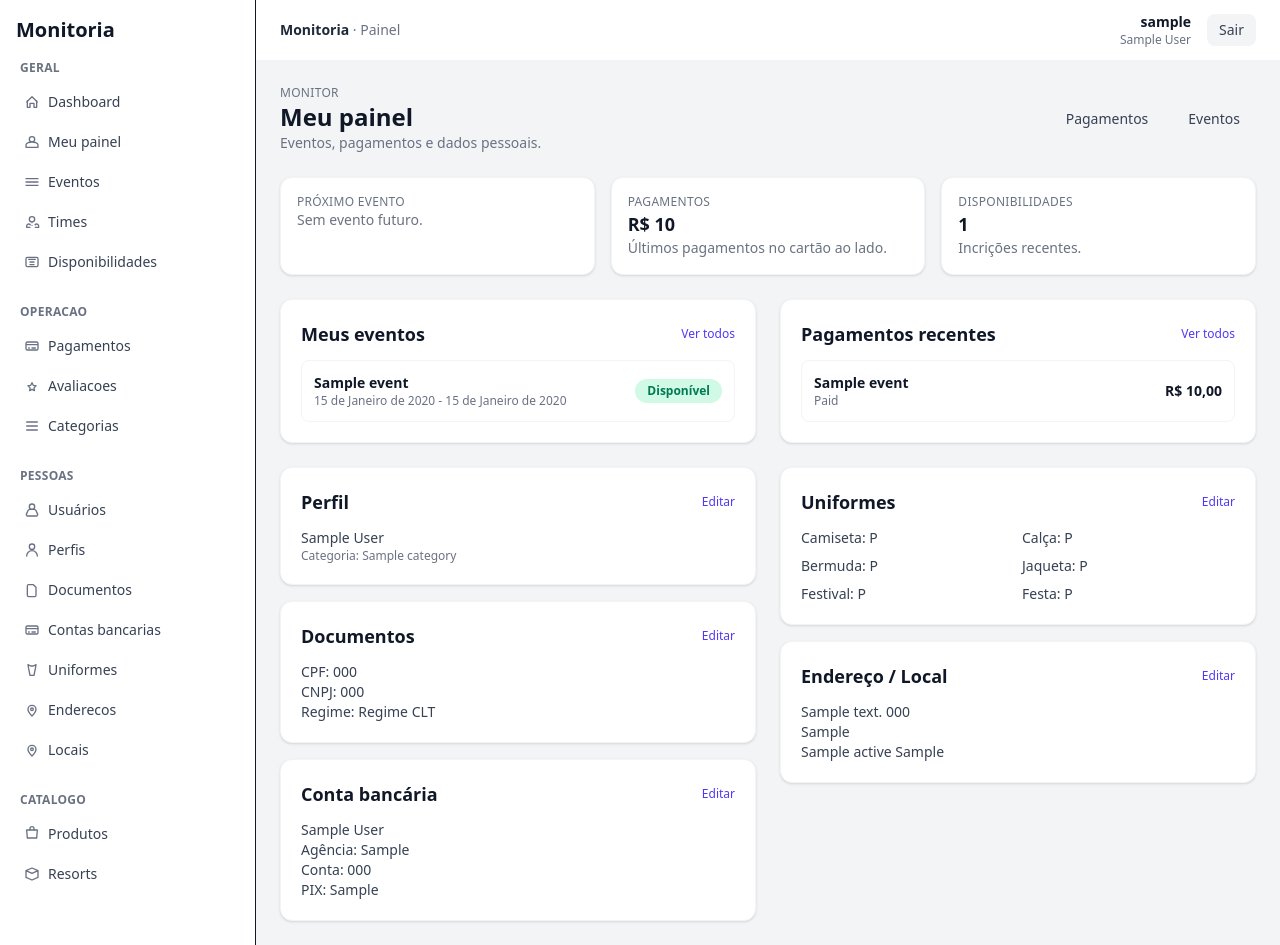
After one commit to denny-erikson/appmonitoria, a Django app: page /monitoria/dashboard/ in a window 1280 px wide. The commit adds this page. Run offline with Django 5.2, Linux system fonts and the light colour scheme; a user stored in the database is signed in; tables that the repository leaves empty hold one stand-in row (values such as "Sample post").

Commit message:
feat: Add monitor dashboard view
- Show profile data
- Show recent payments
- Show upcoming events
- Link to edit user data

```diff
--- /dev/null
+++ b/monitoria/templates/monitoria/monitor_dashboard.html
@@ -0,0 +1,176 @@
+{% extends "base.html" %}
+
+{% block title %}Dashboard Monitor{% endblock %}
+
+{% block content %}
+<div class="mb-6 flex items-center justify-between flex-wrap gap-4">
+    <div>
+        <p class="text-xs uppercase tracking-wide text-gray-500">Monitor</p>
+        <h1 class="text-2xl font-semibold text-gray-900">Meu painel</h1>
+        <p class="text-sm text-gray-500">Eventos, pagamentos e dados pessoais.</p>
+    </div>
+    <div class="flex items-center gap-2">
+        <a href="{% url 'monitoria:payment_list' %}" class="inline-flex items-center gap-2 px-4 py-2 rounded-lg bg-gray-100 text-gray-700 text-sm font-medium hover:bg-gray-200">
+            Pagamentos
+        </a>
+        <a href="{% url 'events:event_list' %}" class="inline-flex items-center gap-2 px-4 py-2 rounded-lg bg-gray-100 text-gray-700 text-sm font-medium hover:bg-gray-200">
+            Eventos
+        </a>
+    </div>
+</div>
+
+{% if missing_profile %}
+    <div class="bg-white rounded-xl border border-amber-200 bg-amber-50 p-4 text-amber-800">
+        Nenhum perfil encontrado. Crie/complete seu perfil no admin ou peça acesso.
+    </div>
+{% else %}
+<div class="grid grid-cols-1 md:grid-cols-3 gap-4 mb-6">
+    <div class="bg-white rounded-xl border border-gray-100 p-4 shadow-sm">
+        <p class="text-xs uppercase tracking-wide text-gray-500">Próximo evento</p>
+        {% if upcoming_availability %}
+            <p class="text-lg font-semibold text-gray-900">{{ upcoming_availability.team.event.name|default:"Evento" }}</p>
+            <p class="text-sm text-gray-500">{{ upcoming_availability.team.event.start_date }}{% if upcoming_availability.team.event.end_date %} - {{ upcoming_availability.team.event.end_date }}{% endif %}</p>
+        {% else %}
+            <p class="text-sm text-gray-500">Sem evento futuro.</p>
+        {% endif %}
+    </div>
+    <div class="bg-white rounded-xl border border-gray-100 p-4 shadow-sm">
+        <p class="text-xs uppercase tracking-wide text-gray-500">Pagamentos</p>
+        <p class="text-lg font-semibold text-gray-900">R$ {{ payments_total }}</p>
+        <p class="text-sm text-gray-500">Últimos pagamentos no cartão ao lado.</p>
+    </div>
+    <div class="bg-white rounded-xl border border-gray-100 p-4 shadow-sm">
+        <p class="text-xs uppercase tracking-wide text-gray-500">Disponibilidades</p>
+        <p class="text-lg font-semibold text-gray-900">{{ availabilities|length }}</p>
+        <p class="text-sm text-gray-500">Incrições recentes.</p>
+    </div>
+</div>
+
+<div class="grid grid-cols-1 lg:grid-cols-2 gap-6 mb-6">
+    <div class="bg-white rounded-xl border border-gray-100 p-5 shadow-sm">
+        <div class="flex items-center justify-between mb-3">
+            <h2 class="text-lg font-semibold text-gray-900">Meus eventos</h2>
+            <a href="{% url 'events:event_list' %}" class="text-xs text-indigo-600 hover:text-indigo-800">Ver todos</a>
+        </div>
+        <div class="space-y-3 text-sm text-gray-700">
+            {% for avail in availabilities %}
+                <div class="p-3 rounded-lg border border-gray-100 flex items-center justify-between">
+                    <div>
+                        <p class="font-semibold text-gray-900">{{ avail.team.event.name|default:"Evento" }}</p>
+                        <p class="text-xs text-gray-500">{{ avail.team.event.start_date }}{% if avail.team.event.end_date %} - {{ avail.team.event.end_date }}{% endif %}</p>
+                    </div>
+                    <span class="inline-flex items-center px-3 py-1 rounded-full text-xs font-semibold {% if avail.status %}bg-emerald-100 text-emerald-700{% else %}bg-gray-100 text-gray-600{% endif %}">
+                        {% if avail.status %}Disponível{% else %}Indisponível{% endif %}
+                    </span>
+                </div>
+            {% empty %}
+                <p class="text-gray-500 text-sm">Nenhuma disponibilidade.</p>
+            {% endfor %}
+        </div>
+    </div>
+
+    <div class="bg-white rounded-xl border border-gray-100 p-5 shadow-sm">
+        <div class="flex items-center justify-between mb-3">
+            <h2 class="text-lg font-semibold text-gray-900">Pagamentos recentes</h2>
+            <a href="{% url 'monitoria:payment_list' %}" class="text-xs text-indigo-600 hover:text-indigo-800">Ver todos</a>
+        </div>
+        <div class="space-y-3 text-sm text-gray-700">
+            {% for pay in payments %}
+                <div class="p-3 rounded-lg border border-gray-100 flex items-center justify-between">
+                    <div>
+                        <p class="font-semibold text-gray-900">{{ pay.event|default:"—" }}</p>
+                        <p class="text-xs text-gray-500">{{ pay.get_status_display }}</p>
+                    </div>
+                    <p class="font-semibold text-gray-900">R$ {{ pay.amount }}</p>
+                </div>
+            {% empty %}
+                <p class="text-gray-500 text-sm">Nenhum pagamento.</p>
+            {% endfor %}
+        </div>
+    </div>
+</div>
+
+<div class="grid grid-cols-1 lg:grid-cols-2 gap-6">
+    <div class="space-y-4">
+        <div class="bg-white rounded-xl border border-gray-100 p-5 shadow-sm">
+            <div class="flex items-center justify-between mb-3">
+                <h3 class="text-lg font-semibold text-gray-900">Perfil</h3>
+                <a href="{% url 'userpages:user_edit' profile.user.pk %}" class="text-xs text-indigo-600 hover:text-indigo-800">Editar</a>
+            </div>
+            <p class="text-sm text-gray-700">{{ profile.name }}</p>
+            <p class="text-xs text-gray-500">Categoria: {{ profile.category|default:"—" }}</p>
+        </div>
+
+        <div class="bg-white rounded-xl border border-gray-100 p-5 shadow-sm">
+            <div class="flex items-center justify-between mb-3">
+                <h3 class="text-lg font-semibold text-gray-900">Documentos</h3>
+                <a href="{% url 'monitoria:document_edit' document.pk %}" class="text-xs text-indigo-600 hover:text-indigo-800">{% if document %}Editar{% else %}Criar{% endif %}</a>
+            </div>
+            {% if document %}
+                <p class="text-sm text-gray-700">CPF: {{ document.cpf_number|default:"—" }}</p>
+                <p class="text-sm text-gray-700">CNPJ: {{ document.cnpj_number|default:"—" }}</p>
+                <p class="text-sm text-gray-700">Regime: {{ document.get_work_regime_display }}</p>
+            {% else %}
+                <p class="text-gray-500 text-sm">Nenhum documento cadastrado.</p>
+            {% endif %}
+        </div>
+
+        <div class="bg-white rounded-xl border border-gray-100 p-5 shadow-sm">
+            <div class="flex items-center justify-between mb-3">
+                <h3 class="text-lg font-semibold text-gray-900">Conta bancária</h3>
+                <a href="{% if bankaccount %}{% url 'monitoria:bankaccount_edit' bankaccount.pk %}{% else %}{% url 'monitoria:bankaccount_create' %}{% endif %}" class="text-xs text-indigo-600 hover:text-indigo-800">{% if bankaccount %}Editar{% else %}Criar{% endif %}</a>
+            </div>
+            {% if bankaccount %}
+                <p class="text-sm text-gray-700">{{ bankaccount.bank_name|default:"—" }}</p>
+                <p class="text-sm text-gray-700">Agência: {{ bankaccount.account_agency|default:"—" }}</p>
+                <p class="text-sm text-gray-700">Conta: {{ bankaccount.account_number|default:"—" }}</p>
+                <p class="text-sm text-gray-700">PIX: {{ bankaccount.key_pix|default:"—" }}</p>
+            {% else %}
+                <p class="text-gray-500 text-sm">Nenhuma conta cadastrada.</p>
+            {% endif %}
+        </div>
+    </div>
+
+    <div class="space-y-4">
+        <div class="bg-white rounded-xl border border-gray-100 p-5 shadow-sm">
+            <div class="flex items-center justify-between mb-3">
+                <h3 class="text-lg font-semibold text-gray-900">Uniformes</h3>
+                <a href="{% if uniform %}{% url 'monitoria:uniform_edit' uniform.pk %}{% else %}{% url 'monitoria:uniform_create' %}{% endif %}" class="text-xs text-indigo-600 hover:text-indigo-800">{% if uniform %}Editar{% else %}Criar{% endif %}</a>
+            </div>
+            {% if uniform %}
+                <div class="grid grid-cols-2 gap-2 text-sm text-gray-700">
+                    <p>Camiseta: {{ uniform.t_shirt_size|default:"—" }}</p>
+                    <p>Calça: {{ uniform.pants_size|default:"—" }}</p>
+                    <p>Bermuda: {{ uniform.shorts_size|default:"—" }}</p>
+                    <p>Jaqueta: {{ uniform.jacket_size|default:"—" }}</p>
+                    <p>Festival: {{ uniform.festival_shirt_size|default:"—" }}</p>
+                    <p>Festa: {{ uniform.party_uniform_size|default:"—" }}</p>
+                </div>
+            {% else %}
+                <p class="text-gray-500 text-sm">Nenhum uniforme cadastrado.</p>
+            {% endif %}
+        </div>
+
+        <div class="bg-white rounded-xl border border-gray-100 p-5 shadow-sm">
+            <div class="flex items-center justify-between mb-3">
+                <h3 class="text-lg font-semibold text-gray-900">Endereço / Local</h3>
+                <a href="{% if address %}{% url 'monitoria:address_edit' address.pk %}{% else %}{% url 'monitoria:address_create' %}{% endif %}" class="text-xs text-indigo-600 hover:text-indigo-800">{% if address %}Editar{% else %}Criar{% endif %}</a>
+            </div>
+            {% if address %}
+                <p class="text-sm text-gray-700">{{ address.address }} {{ address.number }}</p>
+                <p class="text-sm text-gray-700">{{ address.neighborhood|default:"—" }}</p>
+                <p class="text-sm text-gray-700">
+                    {% if address.location %}
+                        {{ address.location.city|default:"" }} {{ address.location.state|default:"" }} {{ address.location.country }}
+                    {% else %}
+                        —
+                    {% endif %}
+                </p>
+            {% else %}
+                <p class="text-gray-500 text-sm">Nenhum endereço cadastrado.</p>
+            {% endif %}
+        </div>
+    </div>
+</div>
+{% endif %}
+{% endblock %}
--- a/monitoria/urls.py
+++ b/monitoria/urls.py
@@ -29,6 +29,7 @@ from .views import (
     LocationCreateView,
     LocationDetailView,
     LocationUpdateView,
+    MonitorDashboardView,
     teste,
 )
 
@@ -69,4 +70,5 @@ urlpatterns = [
     path("locations/new/", LocationCreateView.as_view(), name="location_create"),
     path("locations/<int:pk>/", LocationDetailView.as_view(), name="location_detail"),
     path("locations/<int:pk>/edit/", LocationUpdateView.as_view(), name="location_edit"),
+    path("dashboard/", MonitorDashboardView.as_view(), name="monitor_dashboard"),
 ]
--- a/monitoria/views.py
+++ b/monitoria/views.py
@@ -22,6 +22,10 @@ from django.shortcuts import get_object_or_404, redirect, render
 from django.views import View
 from django.views.generic import DetailView, ListView, CreateView, UpdateView
 from django.urls import reverse_lazy
+from django.utils import timezone
+from django.contrib.auth.mixins import LoginRequiredMixin
+from django.db.models import Sum
+from users.models import Profile
 
 class LocationViewSet(viewsets.ModelViewSet):
     queryset = Location.objects.all()
@@ -196,6 +200,57 @@ class LocationCreateView(CreateView):
         return LocationForm
 
 
+class MonitorDashboardView(LoginRequiredMixin, DetailView):
+    template_name = "monitoria/monitor_dashboard.html"
+    model = Profile
+    context_object_name = "profile"
+
+    def get_object(self, queryset=None):
+        return Profile.objects.select_related("user", "category").filter(user=self.request.user).first()
+
+    def get_context_data(self, **kwargs):
+        from events.models import Availability
+        context = super().get_context_data(**kwargs)
+        profile = self.object
+
+        if not profile:
+            context.update(
+                {
+                    "missing_profile": True,
+                }
+            )
+            return context
+
+        availabilities = (
+            Availability.objects.filter(profile=profile)
+            .select_related("team", "team__event")
+            .order_by("team__event__start_date")
+        )
+        today = timezone.now().date()
+        upcoming_avail = availabilities.filter(team__event__start_date__gte=today, status=True).first()
+        payments = Payment.objects.filter(profile=profile).select_related("event").order_by("-id")
+        payments_total = payments.aggregate(total=Sum("amount")).get("total") or 0
+
+        document = Document.objects.filter(user=self.request.user).first()
+        bankaccount = BankAccount.objects.filter(user=self.request.user).first()
+        uniform = Uniform.objects.filter(user=self.request.user).first()
+        address = Address.objects.select_related("location").filter(user=self.request.user).first()
+
+        context.update(
+            {
+                "availabilities": availabilities[:5],
+                "upcoming_availability": upcoming_avail,
+                "payments": payments[:5],
+                "payments_total": payments_total,
+                "document": document,
+                "bankaccount": bankaccount,
+                "uniform": uniform,
+                "address": address,
+            }
+        )
+        return context
+
+
 class LocationUpdateView(UpdateView):
     template_name = "monitoria/location_form.html"
     form_class = None
--- a/theme/static/css/dist/styles.css
+++ b/theme/static/css/dist/styles.css
@@ -12,7 +12,9 @@
     --color-red-600: oklch(57.7% 0.245 27.325);
     --color-amber-50: oklch(98.7% 0.022 95.277);
     --color-amber-100: oklch(96.2% 0.059 95.617);
+    --color-amber-200: oklch(92.4% 0.12 95.746);
     --color-amber-700: oklch(55.5% 0.163 48.998);
+    --color-amber-800: oklch(47.3% 0.137 46.201);
     --color-green-100: oklch(96.2% 0.044 156.743);
     --color-green-700: oklch(52.7% 0.154 150.069);
     --color-emerald-50: oklch(97.9% 0.021 166.113);
@@ -368,6 +370,9 @@
   .grid-cols-1 {
     grid-template-columns: repeat(1, minmax(0, 1fr));
   }
+  .grid-cols-2 {
+    grid-template-columns: repeat(2, minmax(0, 1fr));
+  }
   .flex-col {
     flex-direction: column;
   }
@@ -522,6 +527,9 @@
   .border-dashed {
     --tw-border-style: dashed;
     border-style: dashed;
+  }
+  .border-amber-200 {
+    border-color: var(--color-amber-200);
   }
   .border-gray-100 {
     border-color: var(--color-gray-100);
@@ -751,6 +759,9 @@
   }
   .text-amber-700 {
     color: var(--color-amber-700);
+  }
+  .text-amber-800 {
+    color: var(--color-amber-800);
   }
   .text-blue-600 {
     color: var(--color-blue-600);
--- a/theme/templates/components/sidebar.html
+++ b/theme/templates/components/sidebar.html
@@ -11,6 +11,12 @@
                     <a href="/" class="flex items-center px-3 py-2 rounded-lg hover:bg-gray-100">
                         <svg class="w-4 h-4 text-gray-500" fill="none" stroke="currentColor" stroke-width="2" viewBox="0 0 24 24"><path stroke-linecap="round" stroke-linejoin="round" d="M4 12l8-8 8 8M5 10v10h4V14h6v6h4V10"/></svg>
                         <span class="ml-2">Dashboard</span>
+                    </a>
+                </li>
+                <li>
+                    <a href="{% url 'monitoria:monitor_dashboard' %}" class="flex items-center px-3 py-2 rounded-lg hover:bg-gray-100">
+                        <svg class="w-4 h-4 text-gray-500" fill="none" stroke="currentColor" stroke-width="2" viewBox="0 0 24 24"><path stroke-linecap="round" stroke-linejoin="round" d="M12 12c2.21 0 4-1.79 4-4s-1.79-4-4-4-4 1.79-4 4 1.79 4 4 4zm0 0c-2.97 0-9 1.49-9 4.46V20h18v-3.54C21 13.49 14.97 12 12 12z"/></svg>
+                        <span class="ml-2">Meu painel</span>
                     </a>
                 </li>
                 <li>
```
